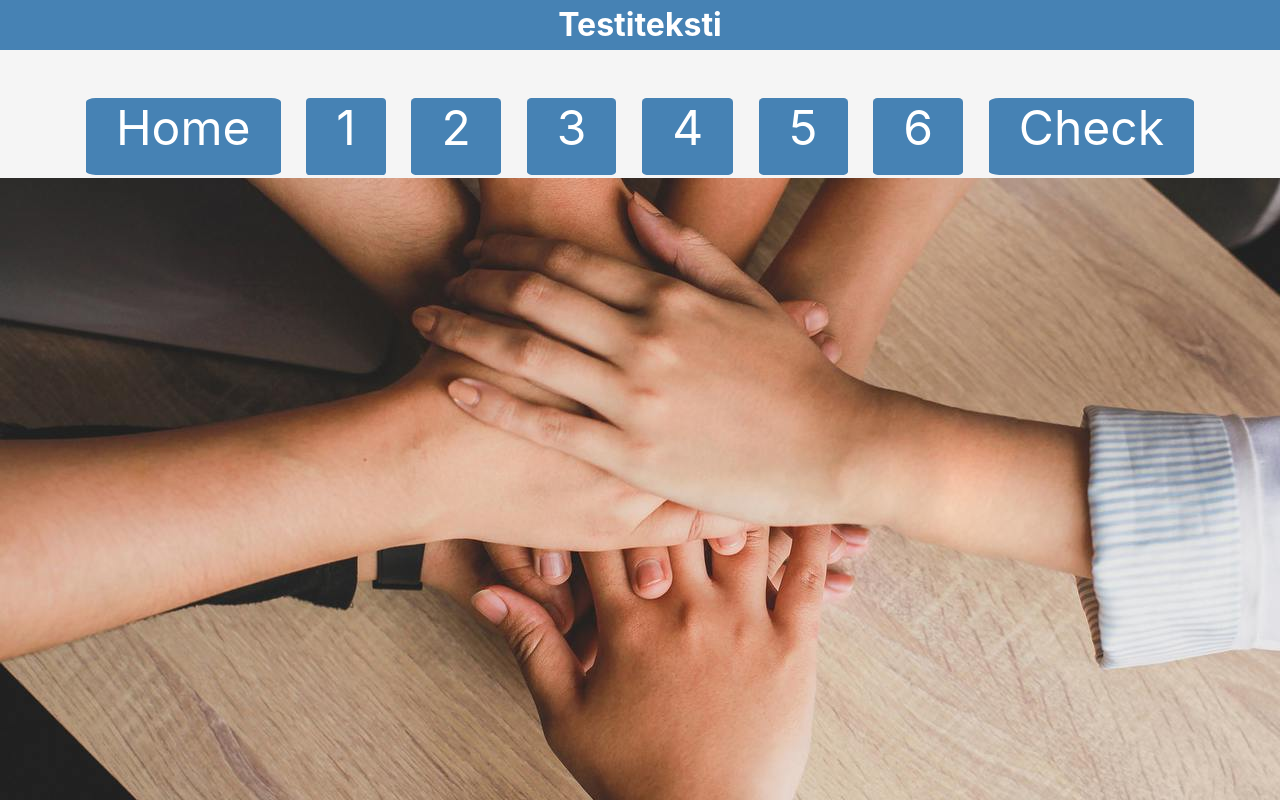
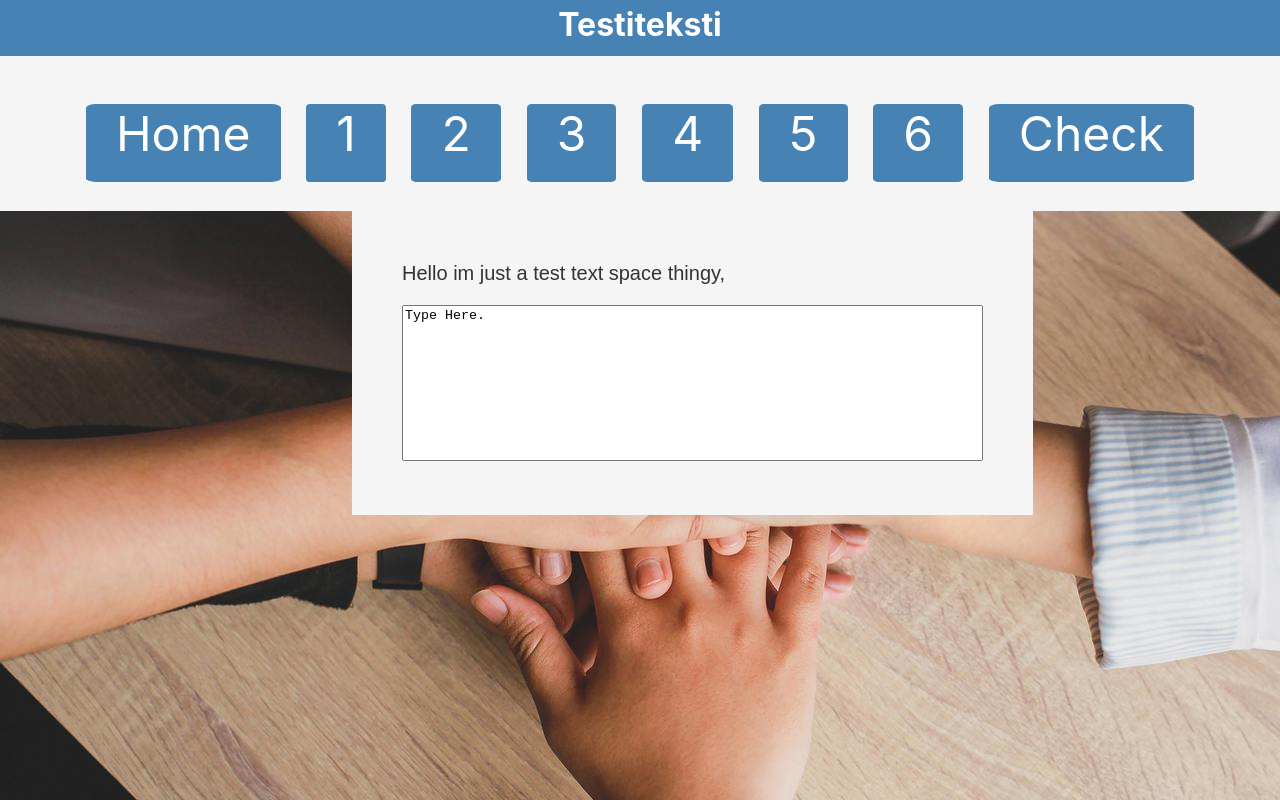
Before and after one commit to MirGitAtGitHub/RekrySalo, a React (Create React App) app in the folder rekrysalo/: page / in a window 1280 px wide. Shown: the top 800 px of the page. Built offline with nearby package versions, Linux system fonts and the light colour scheme.

Commit message:
upgrades people, upgrades
jotein muutokia ja lisäyksiä :)

```diff
--- a/rekrysalo/src/App.css
+++ b/rekrysalo/src/App.css
@@ -123,7 +123,7 @@ a:active {
   float: left;
 }
 .home-navigation-box-header {
-  color: dodgerblue;
+  color: steelblue;
 }
 .home-navigation-box-navigation {
   display: grid;
@@ -176,14 +176,36 @@ a:active {
   grid-template-rows: auto;
   column-gap: 2%;
   background-color: whitesmoke;
-  padding-bottom: 2.5%;
-  position: relative;
-  bottom: 40%;
+
 
 }
+.top-header-space {
+  position:absolute;
+  top: 70%;
+  width: 100%;
+}
 .square-button-text {
-  position: inherit;
+  position: relative;
   padding-left: 0%;
   padding-right: 0%;
 
 }
+.mid {
+  background-color: whitesmoke;
+  padding: 50px;
+  margin: auto;
+  position: absolute;
+  margin-top: 15%;
+  left: 27.5%;
+}
+.question {
+  font-size: 20px;
+  font-family: Arial, Helvetica, sans-serif;
+  color: #333333;
+}
+.answer {
+
+}
+textarea {
+  resize: none;
+}
--- /dev/null
+++ b/rekrysalo/src/modules/Middle.js
@@ -0,0 +1,14 @@
+export const Middle = () => {
+    return (
+        <div>
+            <div className="mid">
+                <p className="question">Hello im just a test text space thingy,</p>
+                <textarea Classname="answer" rows="10" cols="70">
+                    Type Here.
+                </textarea>
+            </div>
+        </div>
+    );
+}
+
+export default Middle
--- a/rekrysalo/src/modules/TopFooter.js
+++ b/rekrysalo/src/modules/TopFooter.js
@@ -4,6 +4,7 @@ export const TopFooter = (props) => {
       <>
       <div className="top-header-container">
           <h1 className="top-header-header">{props.text}</h1>
+          <div className="top-header-space">
             <div className="top-navigation">
               <div></div>
               <SquareButton address="" number="Home" />
@@ -16,6 +17,7 @@ export const TopFooter = (props) => {
               <SquareButton address="" number="Check" />
             </div>
           </div>
+      </div>
       </>
   );
 }
--- a/rekrysalo/src/pages/Home.js
+++ b/rekrysalo/src/pages/Home.js
@@ -1,12 +1,15 @@
 import {HomeBackImage} from "../modules/HomeBackImage";
 import {Footer} from "../modules/Footer";
 import{TopFooter} from "../modules/TopFooter";
+import{Middle} from "../modules/Middle";
 const Home = () => {
   return (
       <>
-        <HomeBackImage />
+        {<HomeBackImage />}
         <Footer />
+        <Middle />
         <TopFooter text="Testiteksti" />
+
       </>
   )
 }
```
Lines whose indentation alone changed are shown as unchanged.
